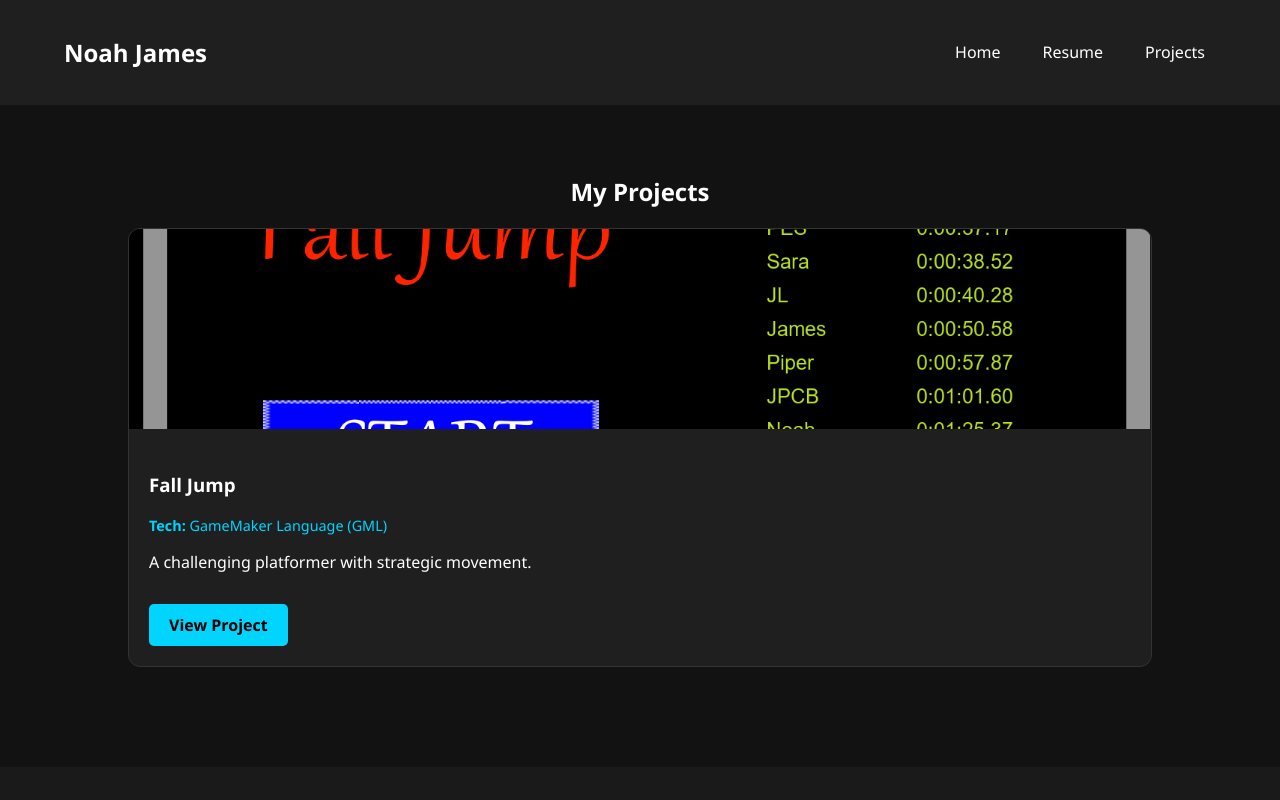
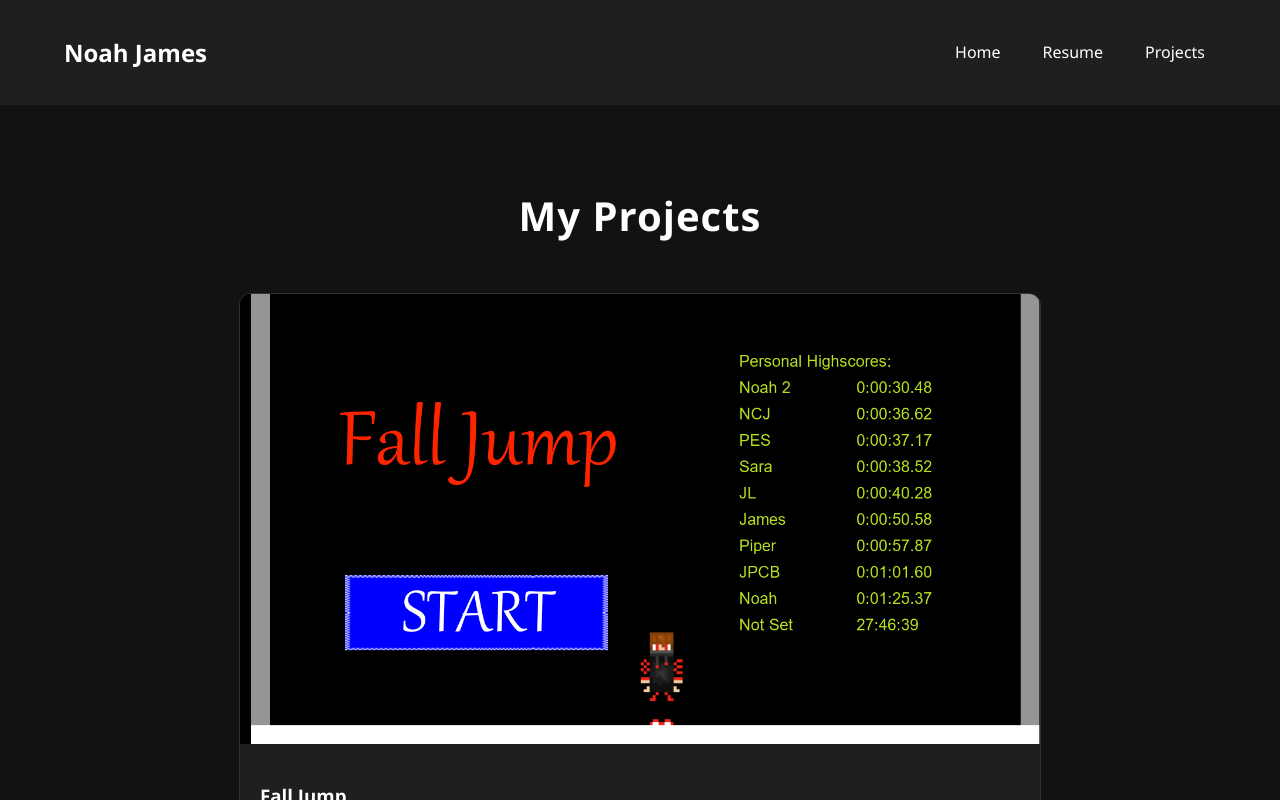
Before and after one commit to NoahCJames/NoahCJames.github.io, a React (Create React App) app: page /projects in a window 1280 px wide. Shown: the top 800 px of the page. Built offline with nearby package versions, Linux system fonts and the light colour scheme.

Commit message:
Fixed projects sizing

```diff
--- a/public/404.html
+++ b/public/404.html
@@ -24,7 +24,7 @@
       work correctly both with client-side routing and a non-root public URL.
       Learn how to configure a non-root public URL by running `npm run build`.
     -->
-    <title>React App</title>
+    <title>Noah James | Portfolio</title>
   </head>
   <body>
     <noscript>You need to enable JavaScript to run this app.</noscript>
--- a/src/components/ProjectCard.css
+++ b/src/components/ProjectCard.css
@@ -8,18 +8,33 @@
   background: #1f1f1f;
   border-radius: 12px;
   overflow: hidden;
-  transition: transform 0.3s ease;
+  transition: transform 0.3s ease, box-shadow 0.3s ease;
   border: 1px solid #333;
+  cursor: pointer;
+  display: flex;
+  flex-direction: column;
+  width: 100%;
+  max-width: 800px;
+  height: 100%;
 }
 
 .project-card:hover {
   transform: translateY(-10px);
 }
 
+.project-image {
+  width: 100%;
+  background-color: #000;
+  display: flex;
+  justify-content: center;
+  align-items: center;
+  aspect-ratio: 16 / 9;
+}
+
 .project-image img {
-  width: 100%;
-  height: 200px;
-  object-fit: cover;
+  max-width: 100%;
+  max-height: 100%;
+  object-fit: contain;
 }
 
 .project-info {
--- /dev/null
+++ b/src/pages/Projects.css
@@ -0,0 +1,30 @@
+.projects-page {
+  padding: 60px 5%;
+  max-width: 1200px;
+  margin: 0 auto;
+}
+
+.projects-page h2 {
+  text-align: center;
+  color: white;
+  margin-bottom: 50px;
+  font-size: 2.5rem;
+  letter-spacing: 1px;
+}
+
+.projects-grid {
+  display: grid;
+  grid-template-columns: repeat(auto-fit, minmax(300px, 1fr));
+  gap: 30px;
+  justify-items: center;
+}
+
+@media (max-width: 768px) {
+  .projects-page {
+    padding: 40px 20px;
+  }
+
+  .projects-grid {
+    grid-template-columns: 1fr;
+  }
+}
--- a/src/pages/Projects.js
+++ b/src/pages/Projects.js
@@ -1,6 +1,7 @@
 import { useState } from 'react';
 import ProjectCard from '../components/ProjectCard';
 import ProjectModal from '../components/ProjectModal';
+import './Projects.css';
 
 function Projects() {
   const [selectedProject, setSelectedProject] = useState(null);
```
